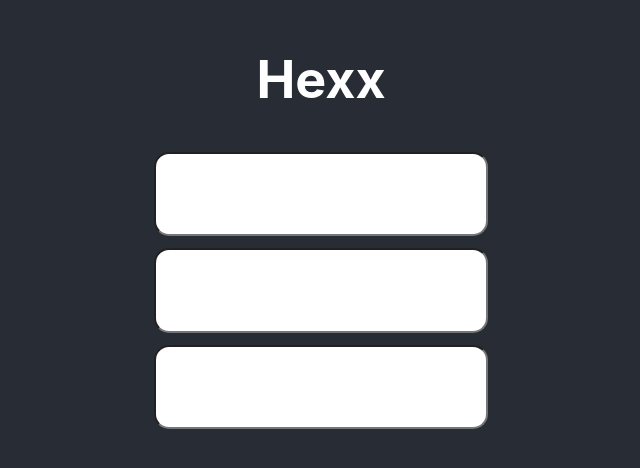
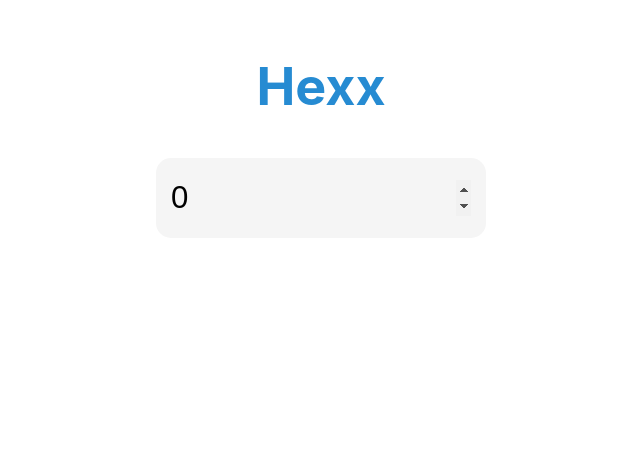
Before and after one commit to jahzielv/deadbeef, a React (Create React App) app: page / in a window 1280 px wide. Shown: the part 176-644 px from the top of the page, without its empty margins (319-959 px from the left). Built offline with nearby package versions, Linux system fonts and the light colour scheme; what any-base would draw is missing.

Commit message:
new colors

```diff
--- a/src/App.css
+++ b/src/App.css
@@ -8,14 +8,14 @@
 }
 
 .App-body {
-    background-color: #282c34;
+    background-color: white;
     min-height: 100vh;
     display: flex;
     flex-direction: column;
     align-items: center;
     justify-content: center;
     font-size: calc(10px + 2vmin);
-    color: white;
+    color: #268bd2;
 }
 
 .App-link {
@@ -31,12 +31,16 @@
 
 .input {
     font-size: larger;
+    background-color: white;
     border-radius: 15px;
     width: 300px;
     height: 50px;
     padding: 5%;
     margin: 2%;
+    border: none;
+    border-color: transparent;
 }
 .input:focus {
     outline: none;
+    background-color: whitesmoke;
 }
--- a/src/App.js
+++ b/src/App.js
@@ -1,5 +1,4 @@
 import React, { Component } from "react";
-import logo from "./logo.svg";
 import "./App.css";
 import "./components/ConvForm";
 import ConvForm from "./components/ConvForm";
--- a/src/components/ConvForm.js
+++ b/src/components/ConvForm.js
@@ -10,7 +10,7 @@ class ConvForm extends Component {
         super(props);
         this.props = props;
         this.state = {
-            indata: "",
+            indata: "0",
             hexdata: "",
             bindata: ""
         };
@@ -18,21 +18,30 @@ class ConvForm extends Component {
 
     handleChange = e => {
         // console.log("yeet");
-        this.setState({
-            indata: e.target.value,
-            hexdata: dec2hex(e.target.value),
-            bindata: dec2bin(e.target.value)
-        });
+        if (e.target.value === "") {
+            this.setState({
+                indata: e.target.value,
+                hexdata: "", //dec2hex(e.target.value),
+                bindata: "" //dec2bin(e.target.value)
+            });
+        } else {
+            this.setState({
+                indata: e.target.value,
+                hexdata: dec2hex(e.target.value),
+                bindata: dec2bin(e.target.value)
+            });
+        }
     };
     render() {
         return (
             <React.Fragment>
                 <form className="form">
                     <input
-                        type="text"
+                        type="number"
                         className="input"
                         onChange={this.handleChange}
                         value={this.state.indata}
+                        autoFocus
                     />
                     <input
                         type="text"
```
